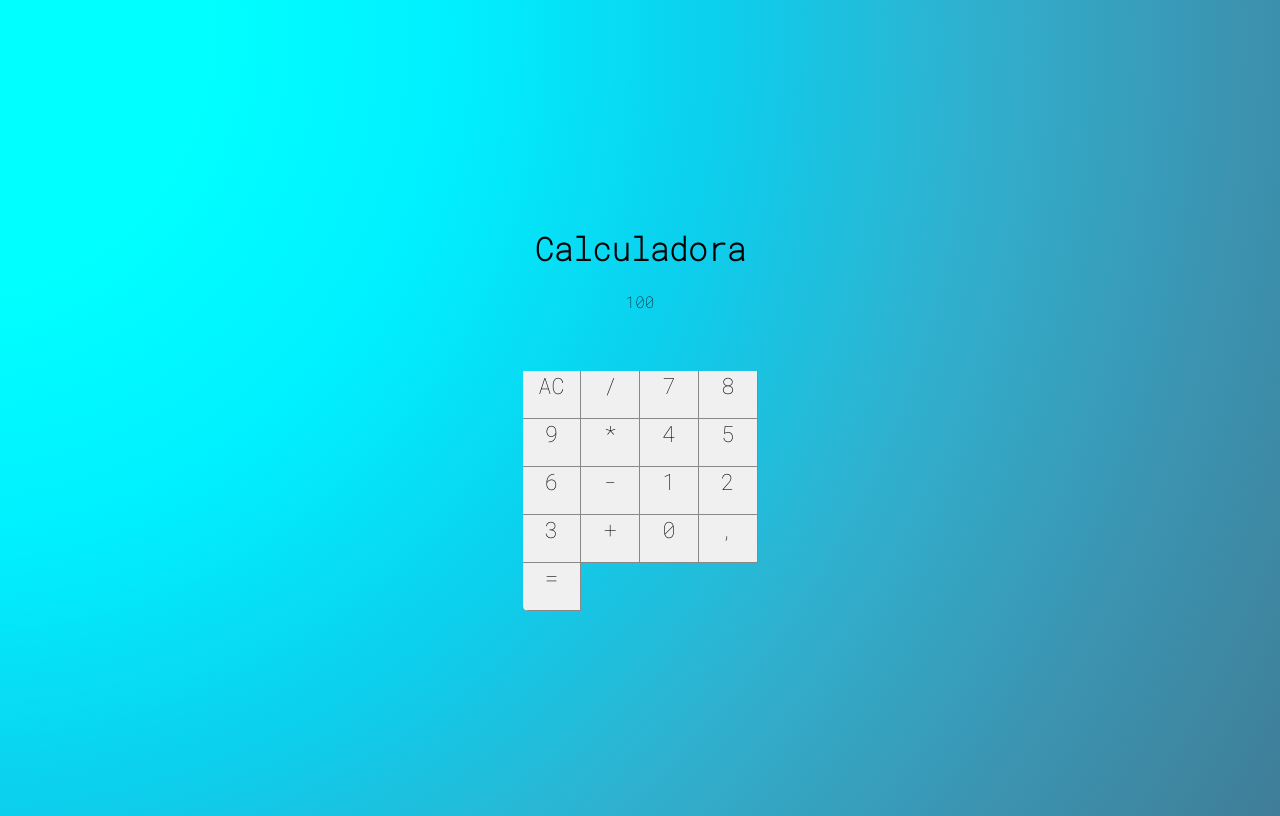
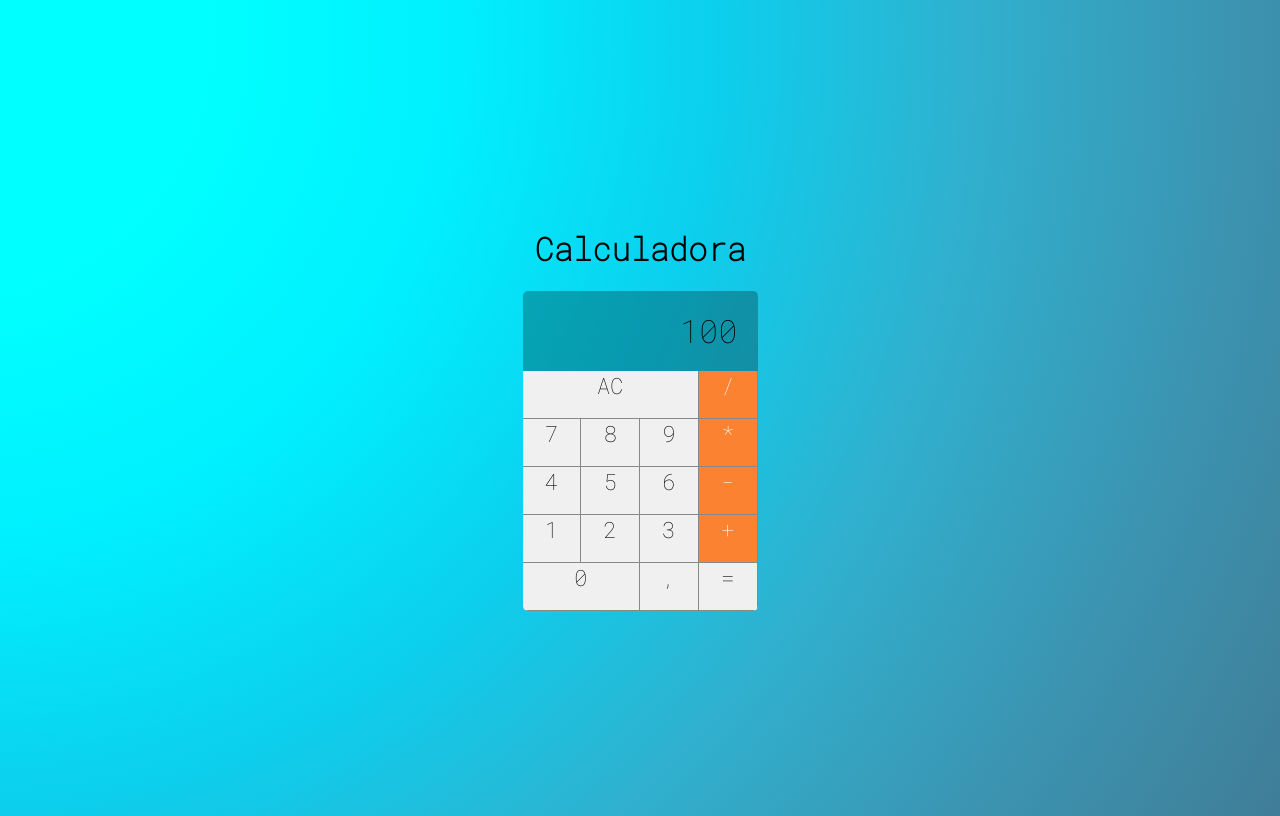
Before and after one commit to wendelspereira/calculator, a React (Create React App) app: page / in a window 1280 px wide. Built offline with nearby package versions, Linux system fonts and the light colour scheme.

Commit message:
conclusao da logica da calculadora

```diff
--- a/src/Components/Button.jsx
+++ b/src/Components/Button.jsx
@@ -1,7 +1,16 @@
 import React from 'react'
 import './Button.css'
 export default (props) => {
+
+    let classes = 'button '
+
+    classes += props.operation ? 'operation' : ''
+    classes += props.double ? 'double' : ''
+    classes += props.triple ? 'triple' : ''
+
     return (
-        <div className="button">{props.label}</div>
+        <div className={classes} onClick={e => props.click && props.click(props.label)}>
+            {props.label}
+        </div>
     )
 }
--- a/src/Components/Display.css
+++ b/src/Components/Display.css
@@ -1,5 +1,31 @@
 .display {
+    display: flex;
     grid-column: span 4;
-    background-color: '#0004';
+    background-color: #0004;
+    padding: 20px;
+    align-items: center;
+    justify-content: flex-end;
+    font-size: 2em;
+    overflow: hidden;
+}
 
+.button:active {
+    background-color: #ccc;
 }
+
+.button.double {
+    grid-column: span 2;
+}
+
+.button.triple {
+    grid-column: span 3
+}
+
+.button.operation {
+    background-color: #fa8231;
+    color: #fff
+}
+
+.button.operation:active {
+    background-color: #fa8231cc;
+}
--- a/src/main/Calculator.jsx
+++ b/src/main/Calculator.jsx
@@ -4,23 +4,48 @@
 import Button from '../Components/Button'
 
 export default class Calculator extends Component {
+    calc(dig){
+
+    }
+
+    addDigit(dig){
+        console.log(dig)
+    }
+
+    setOperation(operation){
+        console.log(operation)
+    }
+
+    clearMemory(){
+        console.log('clear')
+    }
+
     render() {
-        const labels = ['AC', '/', '7', '8', '9', '*', '4', '5', '6', '-', '1', '2', '3', '+', '0', ',', '=']
 
-        const buttons = []
-        labels.forEach(element => {
-            return buttons.push(<Button key={element} label={element} />)
-        })
+        const setOperation = op => this.setOperation(op)
+        const addDigit = n => this.addDigit(n)
 
         return (
             <div className='calculator'>
                 <Display value={100} />
-                {buttons}
+                <Button label={'AC'} triple click={()=>this.clearMemory()}/>
+                <Button label={'/'} click={addDigit}operation />
+                <Button label={'7'} click={addDigit}/>
+                <Button label={'8'} click={addDigit}/>
+                <Button label={'9'} click={addDigit}/>
+                <Button label={'*'} click={addDigit} operation />
+                <Button label={'4'} click={addDigit}/>
+                <Button label={'5'} click={addDigit}/>
+                <Button label={'6'} click={addDigit}/>
+                <Button label={'-'} click={addDigit}operation />
+                <Button label={'1'} click={addDigit}/>
+                <Button label={'2'} click={addDigit}/>
+                <Button label={'3'} click={addDigit}/>
+                <Button label={'+'} click={addDigit}operation />
+                <Button label={'0'} click={addDigit} double/>
+                <Button label={','} click={addDigit}/>
+                <Button label={'='} click={addDigit}/>
             </div>
-
-
-
-
         )
     }
 }
```
Also changed, not shown: 1 other file (tests, documents, lock files or other folders).
